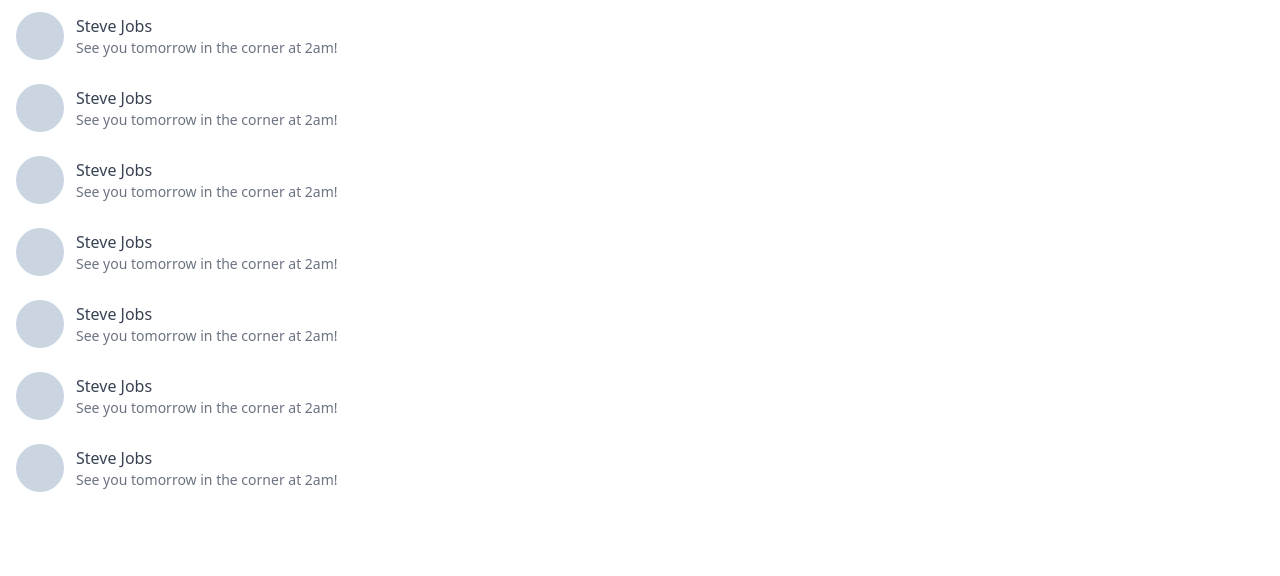
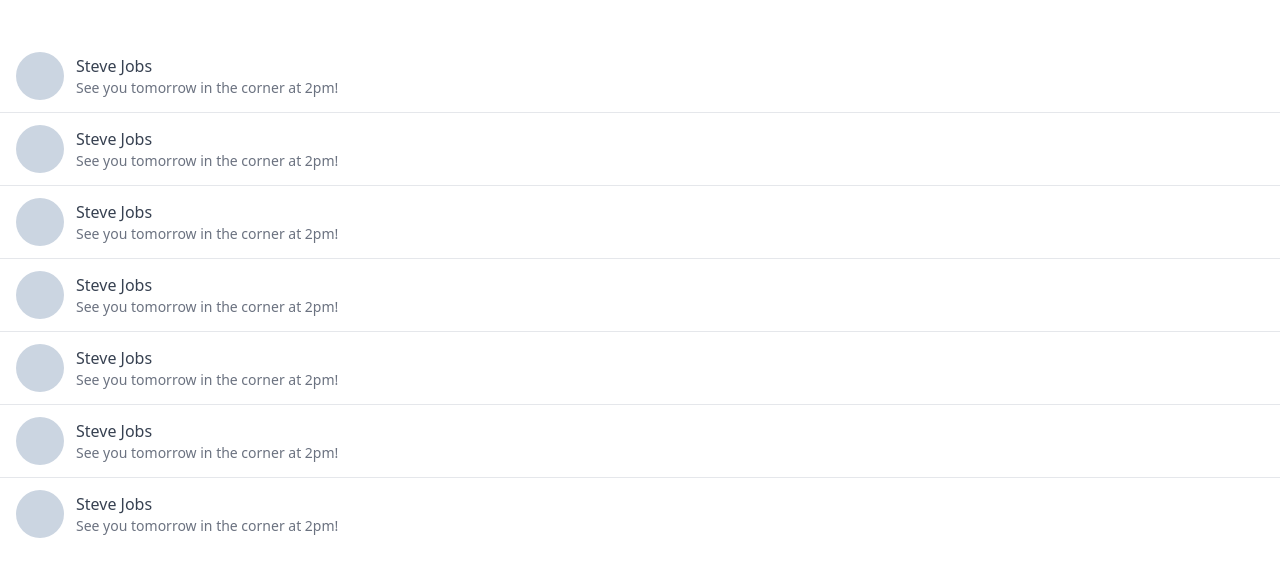
Before and after one commit to Inzahanyang/share-market, a Next.js app: page /chats in a window 1280 px wide. Shown: the top 576 px of the page. Built offline with nearby package versions, Linux system fonts and the light colour scheme.

Commit message:
chats_divide

```diff
--- a/pages/chats/index.tsx
+++ b/pages/chats/index.tsx
@@ -2,7 +2,7 @@
 
 const Chats: NextPage = () => {
   return (
-    <div>
+    <div className="divide-y py-10">
       {[1, 1, 1, 1, 1, 1, 1].map((_, i) => (
         <div
           className="flex cursor-pointer items-center space-x-3 px-4 py-3"
@@ -12,7 +12,7 @@
           <div>
             <p className="text-gray-700">Steve Jobs</p>
             <p className="text-sm text-gray-500">
-              See you tomorrow in the corner at 2am!
+              See you tomorrow in the corner at 2pm!
             </p>
           </div>
         </div>
```
